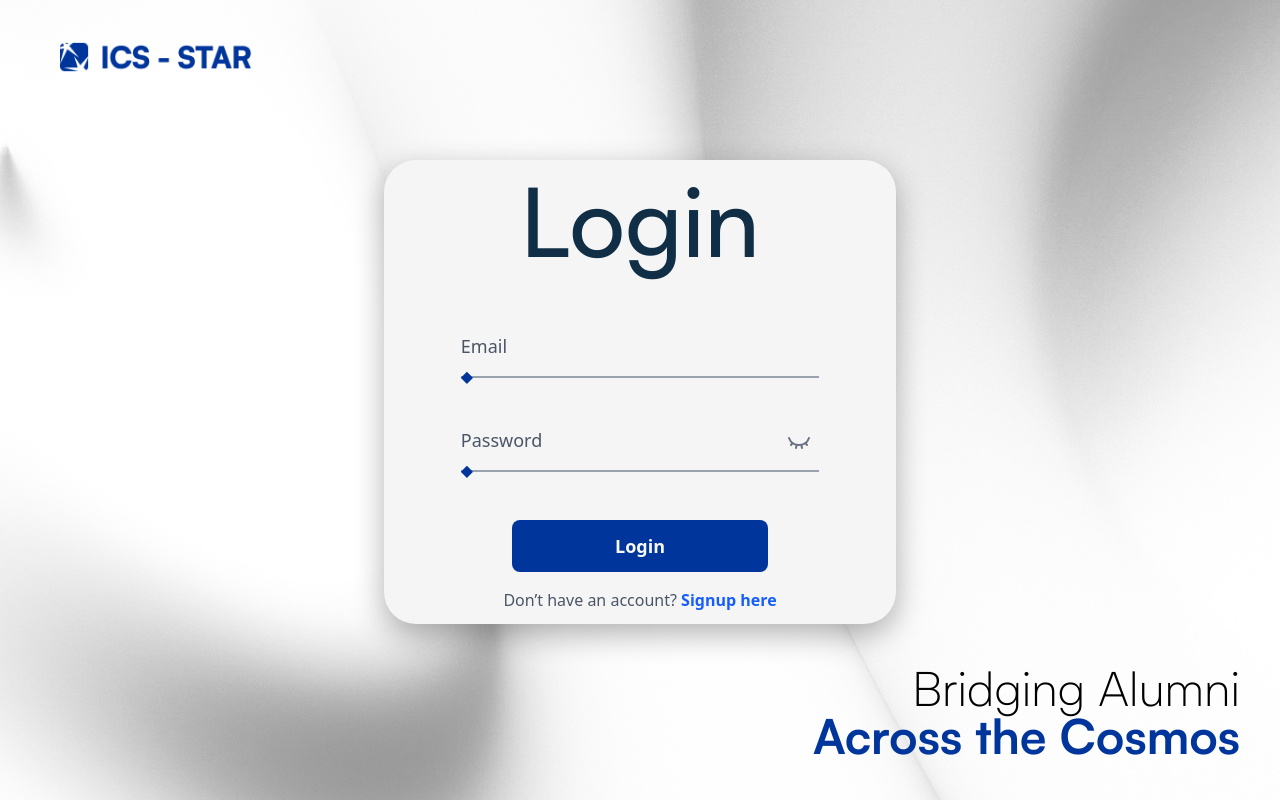
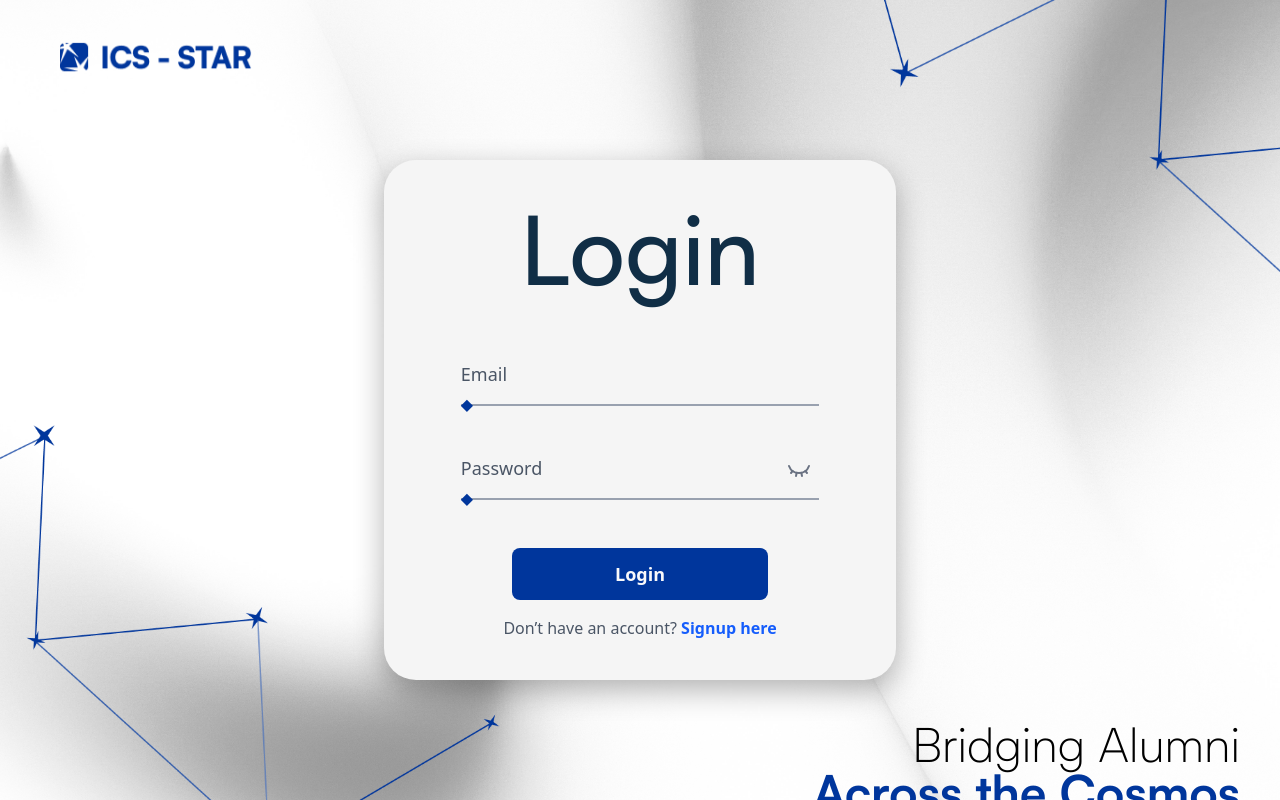
Before and after one commit to cazhiareese/ICS-STAR, a React (Vite) app in the folder app/: page / in a window 1280 px wide. Built offline with nearby package versions, Linux system fonts and the light colour scheme.

Commit message:
fix: fixed responsiveness

```diff
--- a/app/src/AuthPages/Login.jsx
+++ b/app/src/AuthPages/Login.jsx
@@ -34,11 +34,11 @@ function Login() {
 
         <div className="absolute inset-0 bg-cover object-fill bg-center scale-100 opacity-50 md:opacity-50"
             style={{ backgroundImage: `url(${loginBg})` }}>
-            <div className="absolute inset-0"></div>
+            <div className="sticky inset-0"></div>
         </div>
 
         {/* Lower COnstellation */}
-        <div className="hidden sm:absolute bottom-0 left-0 min-w-2xl w-3/5 ">
+        <div className="absolute opacity-0 sm:opacity-100 bottom-0 left-0 sm:min-w-2xl w-3/5 ">
             <img
                 src={Constellations}
                 alt="Login Background"
@@ -47,7 +47,7 @@ function Login() {
         </div>
 
         {/* Upper COnstellation */}
-        <div className="hidden sm:absolute top-0 right-0 w-3/5 min-w-2xl">
+        <div className="absolute opacity-0 sm:opacity-100 top-0 right-0 w-3/5 sm:min-w-2xl ">
             <img
                 src={ConstellationsUp}
                 alt="Login Background"
@@ -55,16 +55,16 @@ function Login() {
             />
         </div>
 
-        {/* Login Signup */}
-        <div className="flex flex-col items-center justify-center w-screen h-screen p-10 z-10">
+        {/* Lower Portion */}
+        <div className="flex flex-col overflow-auto [@media(max-height:800px)]:justify-normal items-center justify-center w-screen h-screen p-10 z-10">
 
 
             {/* Mobile COnstellation */}
-            <div className="sm:hidden block w-screen -mt-20 h-[40%] ">
+            <div className="sm:hidden block w-screen -mt-20 h-[40%] [@media(max-height:800px)]:opacity-40 [@media(max-height:800px)]:opacity-40">
                 <img
                     src={ConstellationsMobile}
                     alt="Login Background"
-                    className="w-[100%]  object-cover"
+                    className="w-[100%] object-cover"
                 />
             </div>
 
@@ -85,7 +85,7 @@ function Login() {
             </div>
 
             {/* Login Signup */}
-            <div className="flex flex-col items-center justify-center -mt-10 sm:mt-30 w-[30%] h-[70%] min-w-md sm:min-w-lg sm:bg-[#F5F5F5] sm:shadow-[0px_10px_30px_rgba(0,0,0,0.3)] sm:rounded-4xl">
+            <div className="flex flex-col items-center justify-center overflow-scroll -mt-10 sm:mt-30 w-[30%] h-[70%] min-h-130 min-w-md sm:min-w-lg sm:bg-[#F5F5F5] sm:shadow-[0px_10px_30px_rgba(0,0,0,0.3)] sm:rounded-4xl">
                     <h1 className="hidden sm:block text-8xl font-satoshi-medium mb-16 text-[#102E46]">Login</h1>
 
 
```
